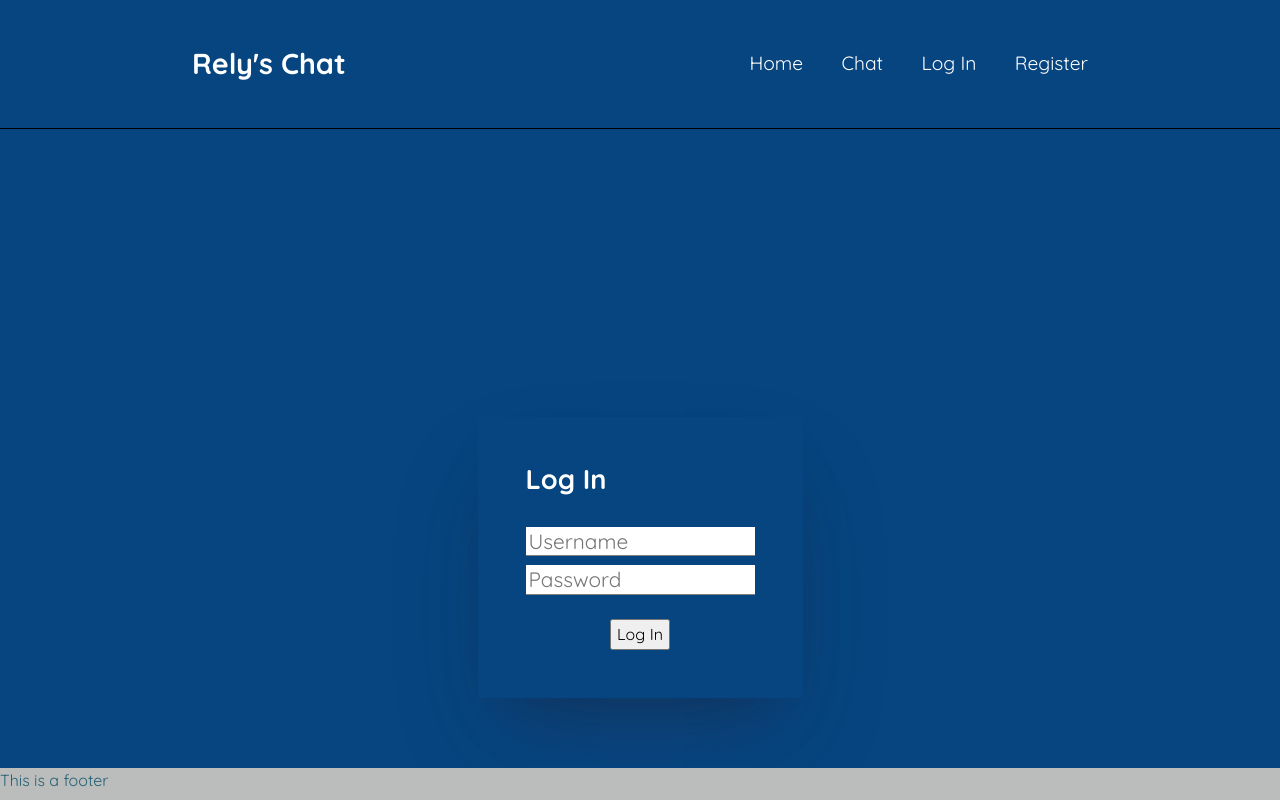
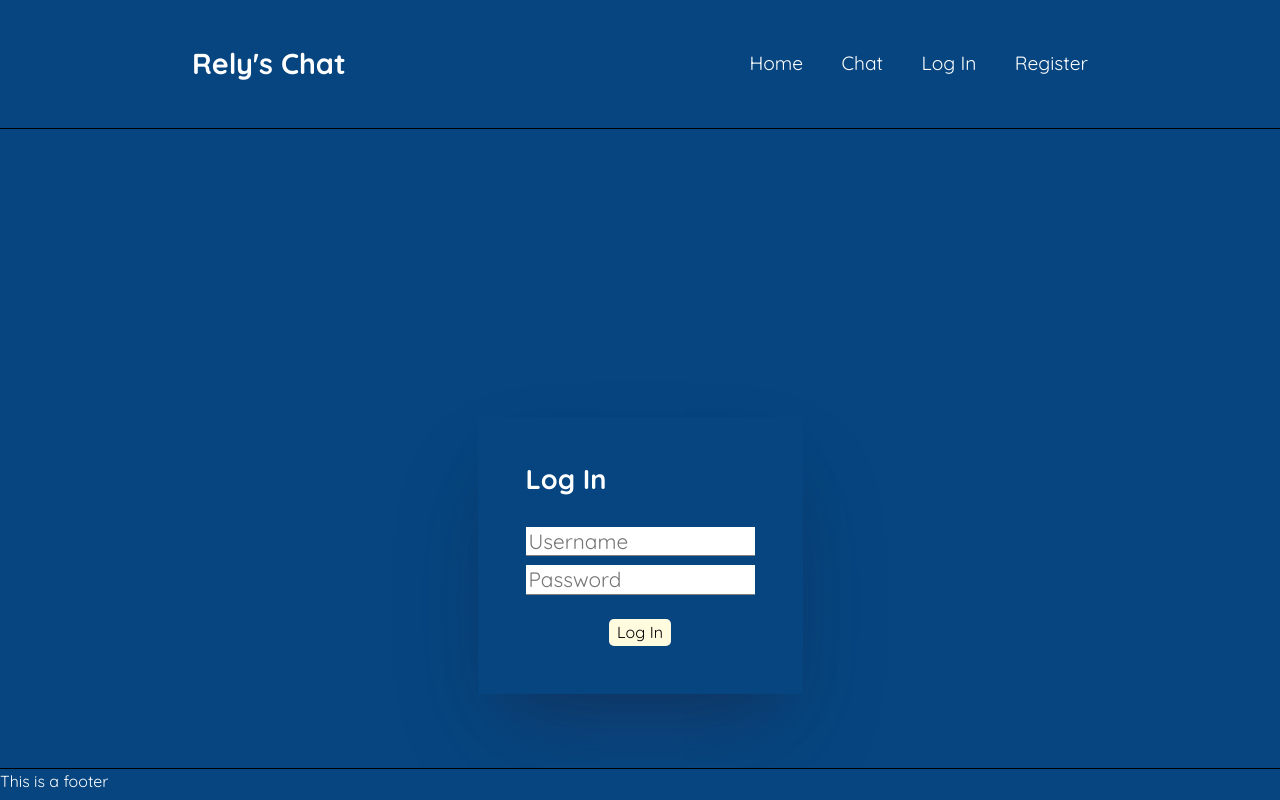
Before and after one commit to Relyful/Messaging-App, a React app in the folder frontend/: page /login in a window 1280 px wide. Built offline with nearby package versions, Linux system fonts and the light colour scheme; no server answers; the HTML template or start-up script is replaced by a standard one.

Commit message:
Butons styling

```diff
--- a/frontend/src/components/Footer/Footer.module.css
+++ b/frontend/src/components/Footer/Footer.module.css
@@ -1,6 +1,7 @@
 .footerContainer{
-  background-color: #BBBDBC;
-  color: #245F73;
+  background-color: #06457f;
+  color: white;
 
   height: 2em;
+  border-top: 1px solid black;
 }
--- a/frontend/src/components/Login/Login.module.css
+++ b/frontend/src/components/Login/Login.module.css
@@ -37,4 +37,15 @@ loginInput:focus {
   padding: 0.3em;
   align-self: center;
   margin-top: 1em;
+  border: none;
+  padding: 0.3em 0.5em;
+  border-radius: 5px;
+  background-color: rgb(255, 251, 223);
+  transition: all 0.1s ease-in;
+  cursor: pointer;
 }
+
+.formSubmitButt:hover {
+  background-color: rgb(255, 249, 206);
+  transform: scale(1.05);
+}
--- a/frontend/src/components/Profile/Profile.module.css
+++ b/frontend/src/components/Profile/Profile.module.css
@@ -79,6 +79,7 @@
   border: none;
   background: none;
   cursor: pointer;
+  color: white;
 }
 
 .profilePicPickerModal {
@@ -105,13 +106,14 @@
   top: 50%;
   left: 50%;
   transform: translate(-50%, -50%);
-  background-color: white;
+  background-color: #06457f;
   padding: 3em;
 
   display: flex;
   flex-direction: column;
   gap: 1em;
   align-items: center;
+  border-radius: 10px;
 }
 
 .picPicker {
@@ -146,3 +148,18 @@
 .modalClose:hover {
   color: #333333;
 }
+
+.formButtonRow button {
+  background-color: rgb(255, 251, 223);
+  border: none;
+  padding: 0.3em 0.5em;
+  border-radius: 5px;
+  margin: 0.3em 0.5em 0 0;
+  transition: all 0.1s ease-in;
+  cursor: pointer;
+}
+
+.formButtonRow button:hover {
+  background-color: rgb(255, 249, 206);
+  transform: scale(1.05);
+}
```
